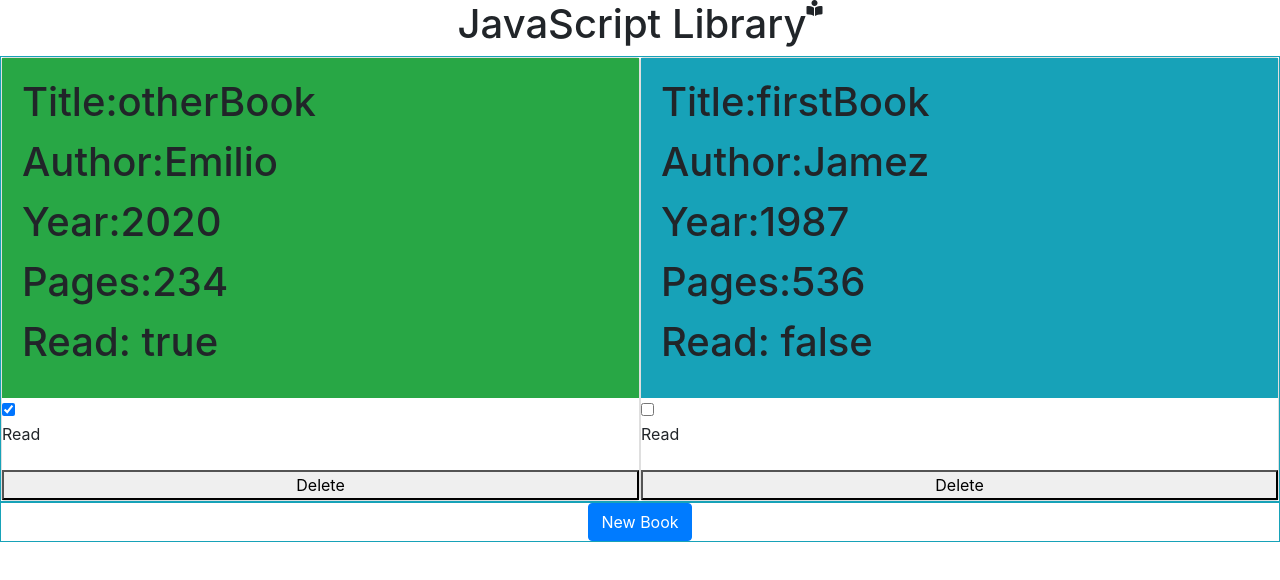
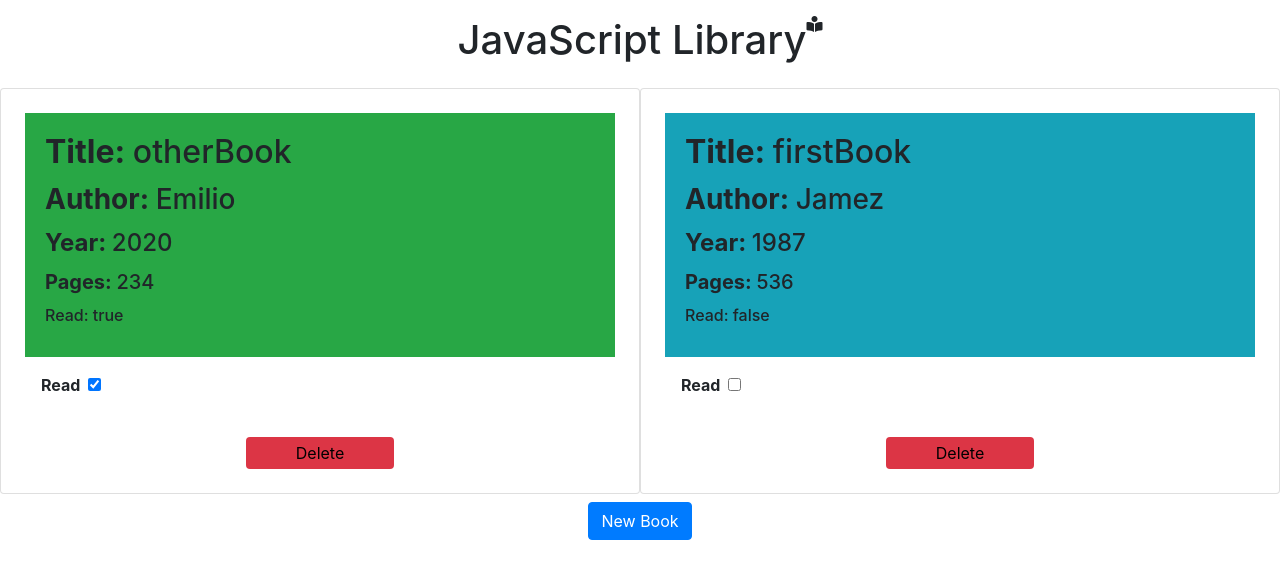
Before and after one commit to emiliocm9/JavaScript_Library, a plain HTML site: page index.html in a window 1280 px wide. Drawn offline with nearby package versions, Linux system fonts and the light colour scheme.

Commit message:
style: Formats the page

```diff
--- a/assets/scripts/script.js
+++ b/assets/scripts/script.js
@@ -33,20 +33,21 @@ function bookDisplay(book) {
   let bookIndex = myLibrary.indexOf(book);
 
   let myCard = document.createElement("div");
-  myCard.className = "card w-50";
+  myCard.className = "card w-50 p-4";
   myCard.setAttribute("data-index", `${bookIndex}`);
   myCard.innerHTML = `
     <div class="card-body bg-info">
-      <h1 class="card-title">Title:${book.title}</h1>
-      <h1 class="card-title">Author:${book.author}</h1>
-      <h1 class="card-title">Year:${book.year}</h1>
-      <h1 class="card-title">Pages:${book.pages}</h1>
-      <h1 class="card-title read-title"></h1>
+      <h2 class="card-title"><span class="font-weight-bold">Title: </span>${book.title}</h2>
+      <h3 class="card-title"><span class="font-weight-bold">Author: </span>${book.author}</h3>
+      <h4 class="card-title"><span class="font-weight-bold">Year: </span>${book.year}</h4>
+      <h5 class="card-title"><span class="font-weight-bold">Pages: </span>${book.pages}</h5>
+      <h6 class="card-title read-title"></h6>
     </div>
-    <label for="read-check">
-      <input type="checkbox" class="read-check"/><p>Read</p>
+    <label for="read-check" class="d-flex align-items-center  p-3">
+      <p class="font-weight-bold">Read</p>
+      <input type="checkbox" class="read-check ml-2 mb-3"/>
     </label>
-  <button id="delete" class="remove">Delete</button>`;
+  <button id="delete" class="remove w-25 bg-danger border-0 rounded mx-auto py-1">Delete</button>`;
 
   deleteBook(myCard, bookIndex);
 
--- a/index.html
+++ b/index.html
@@ -10,19 +10,19 @@
 <body>
   <div class="nav-bar container-fluid">
     <div class="row mx-auto">
-      <div class="col-12 mx-auto d-flex align-items-column justify-content-center">
+      <div class="col-12 mx-auto d-flex align-items-column justify-content-center py-3">
         <h1>JavaScript Library</h1>
         <i class="fas fa-book-reader"></i>
       </div>
     </div>
   </div>
-  <div class="library-container border border-info flex-wrap d-flex">
+  <div class="library-container flex-wrap d-flex">
 
   </div>
 
-  <div class="container-fluid border border-info justify-content-center d-flex">
+  <div class="container-fluid justify-content-center d-flex">
     <div class="button-container">
-      <button type="button" class="btn btn-primary" data-toggle="modal" data-target="#exampleModal">
+      <button type="button" class="btn btn-primary mt-2" data-toggle="modal" data-target="#exampleModal">
         New Book
       </button>
     </div>
```
